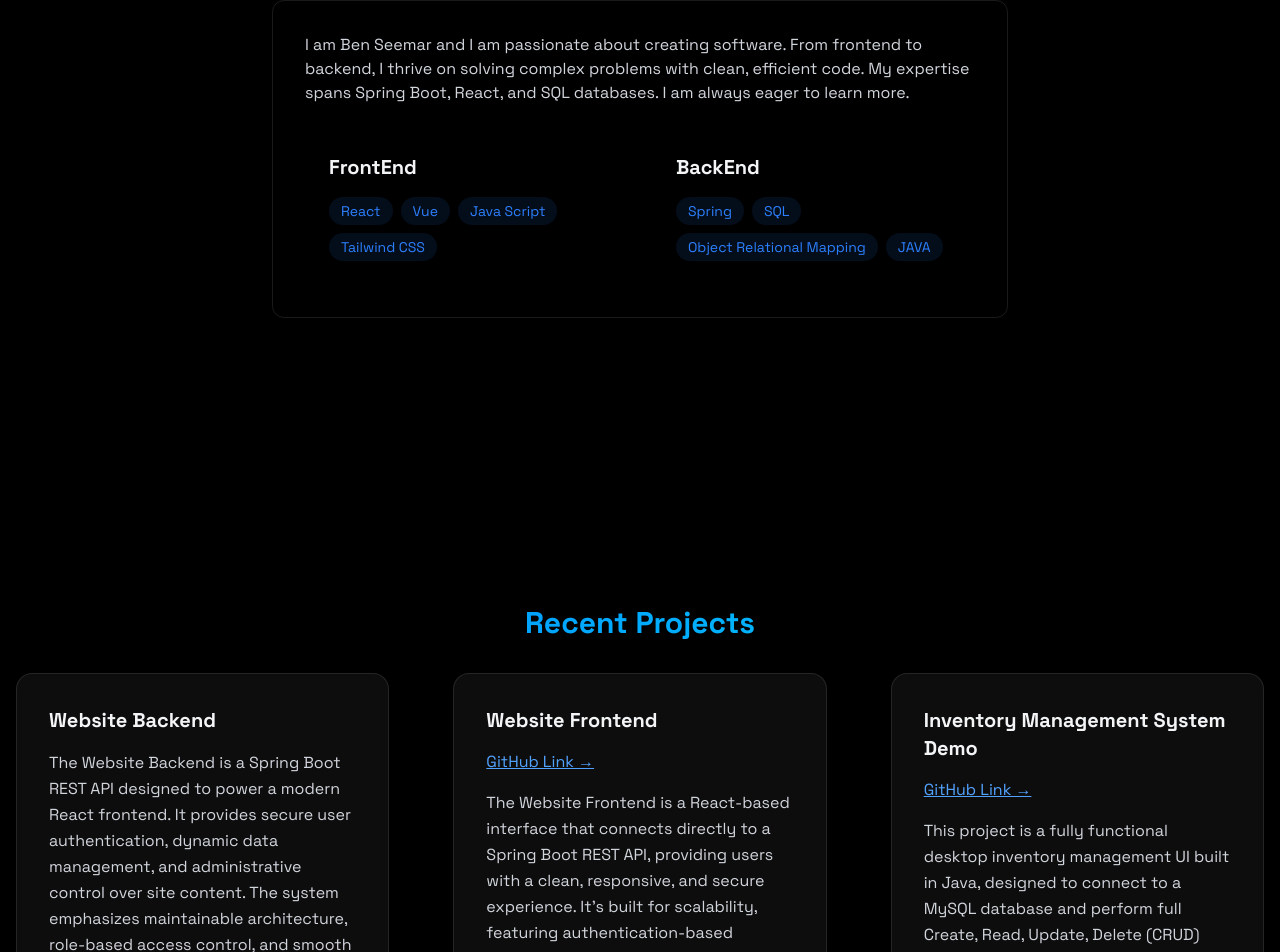
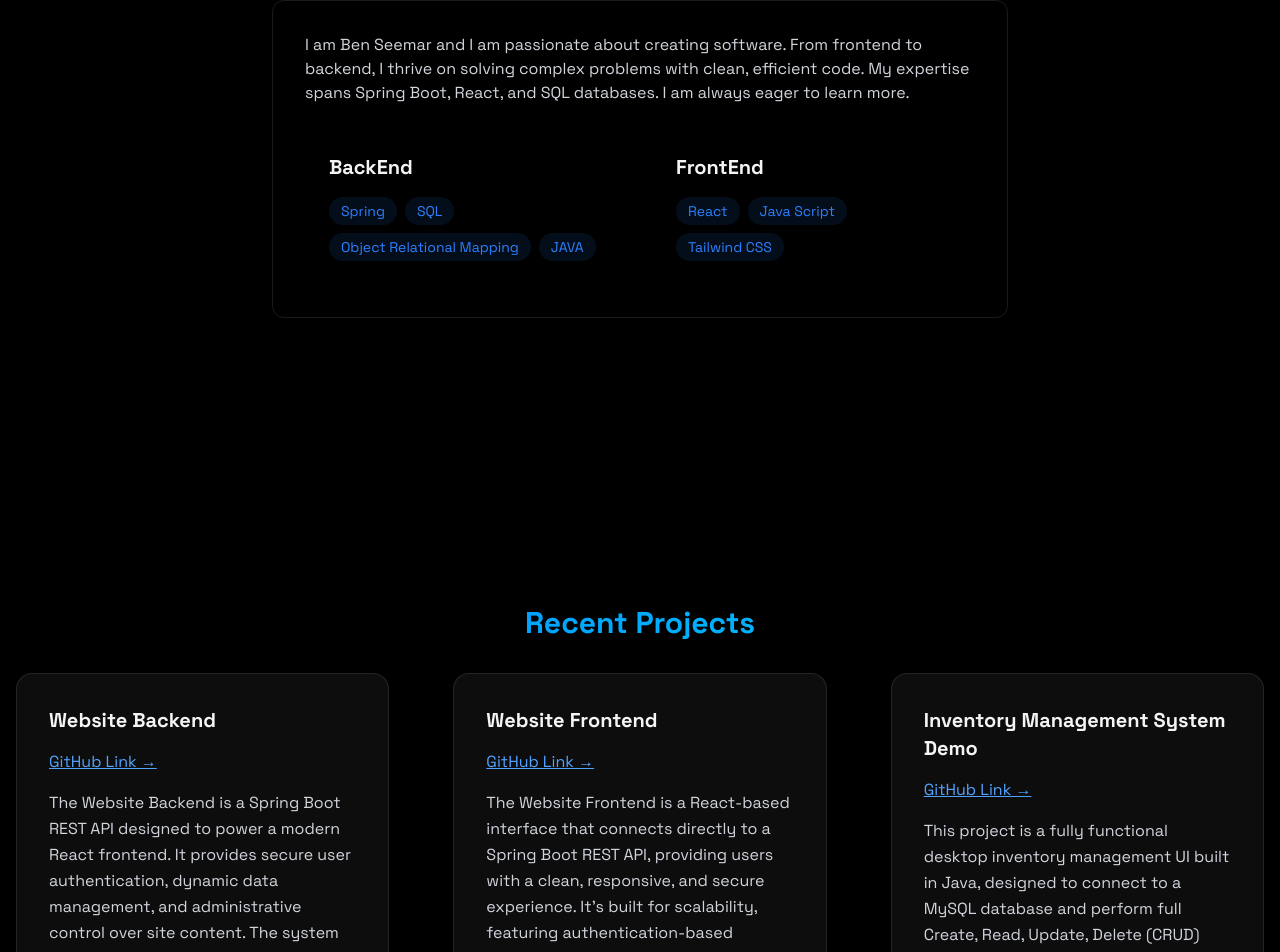
Before and after one commit to oolong-enterprises/portfolio-front, a React (Vite) app: page / in a window 1280 px wide. Shown: the part 1075-2027 px from the top of the page. Built offline with nearby package versions, Linux system fonts and the light colour scheme.

Commit message:
content update

```diff
--- a/src/components/sections/About.jsx
+++ b/src/components/sections/About.jsx
@@ -2,7 +2,7 @@ import RevealOnScroll from "../RevealOnScroll";
 
 export const About = () => {
 
-    const frontendSkills =["React", "Vue", "Java Script", "Tailwind CSS"];
+    const frontendSkills =["React", "Java Script", "Tailwind CSS"];
 
     const backendSkills =["Spring", "SQL", "Object Relational Mapping", "JAVA"];
 
@@ -22,9 +22,10 @@ export const About = () => {
 
                 <div className="grid grid-cols-1 md:grid-cols-2 gap-6">
                     <div className="rounded-xl p-6 hover:-translate-y-1 transition-all">
-                        <h3 className="text-xl font-bold mb-4">FrontEnd </h3>
+                        <h3 className="text-xl font-bold mb-4">BackEnd </h3>
+
                         <div className="flex flex-wrap gap-2">
-                            {frontendSkills.map((tech, key) =>
+                            {backendSkills.map((tech, key) =>
                             <span
                             key={key}
                             className="bg-blue-500/10 text-blue-500 py-1 px-3 rounded-full text-sm hover:bg-blue-500/20 hover:shadow-[0_2px_8px_rgba(59, 130, 2246, 0.2)] transition">
@@ -36,9 +37,10 @@ export const About = () => {
                     </div>
 
                     <div className="rounded-xl p-6 hover:-translate-y-1 transition-all">
-                        <h3 className="text-xl font-bold mb-4">BackEnd </h3>
+                        <h3 className="text-xl font-bold mb-4">FrontEnd </h3>
+
                         <div className="flex flex-wrap gap-2">
-                            {backendSkills.map((tech, key) =>
+                            {frontendSkills.map((tech, key) =>
                             <span
                             key={key}
                             className="bg-blue-500/10 text-blue-500 py-1 px-3 rounded-full text-sm hover:bg-blue-500/20 hover:shadow-[0_2px_8px_rgba(59, 130, 2246, 0.2)] transition">
--- a/src/components/sections/Admin.jsx
+++ b/src/components/sections/Admin.jsx
@@ -1,4 +1,3 @@
-// src/pages/Admin.jsx
 import { useState } from "react";
 import ReactQuill from "react-quill";
 import "react-quill/dist/quill.snow.css";
--- a/src/components/sections/Projects.jsx
+++ b/src/components/sections/Projects.jsx
@@ -14,6 +14,10 @@ export const Projects = () => {
 
                 <div className="rounded-2xl bg-white/5 backdrop-blur-sm p-8 shadow-lg border border-white/10 hover:-translate-y-1 hover:shadow-xl transition-all duration-300">
                     <h3 className="text-xl font-bold mb-4" >Website Backend</h3>
+
+                    <a className="inline-block text-blue-400 hover:text-blue-300 underline mb-4"
+                     href="https://github.com/oolong-enterprises/Website_Backend_Public" target="blank">
+                    GitHub Link →</a>
 
                     <div className="flex flex-wrap gap-2">
                     <p className="text-gray-300 leading-relaxed mb-6">
```
